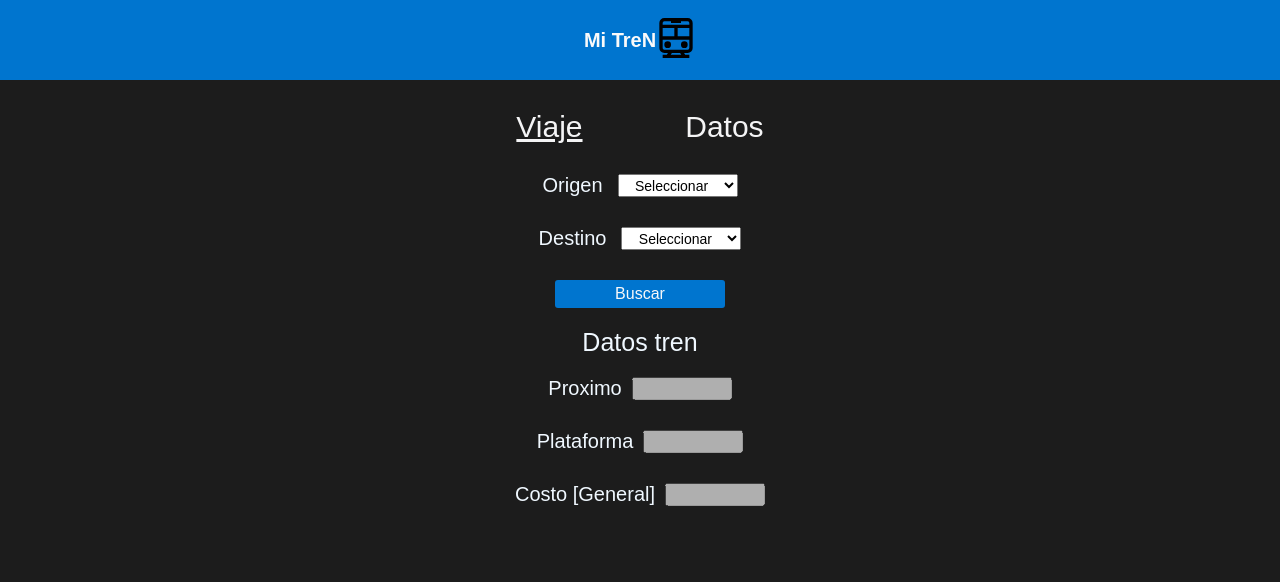
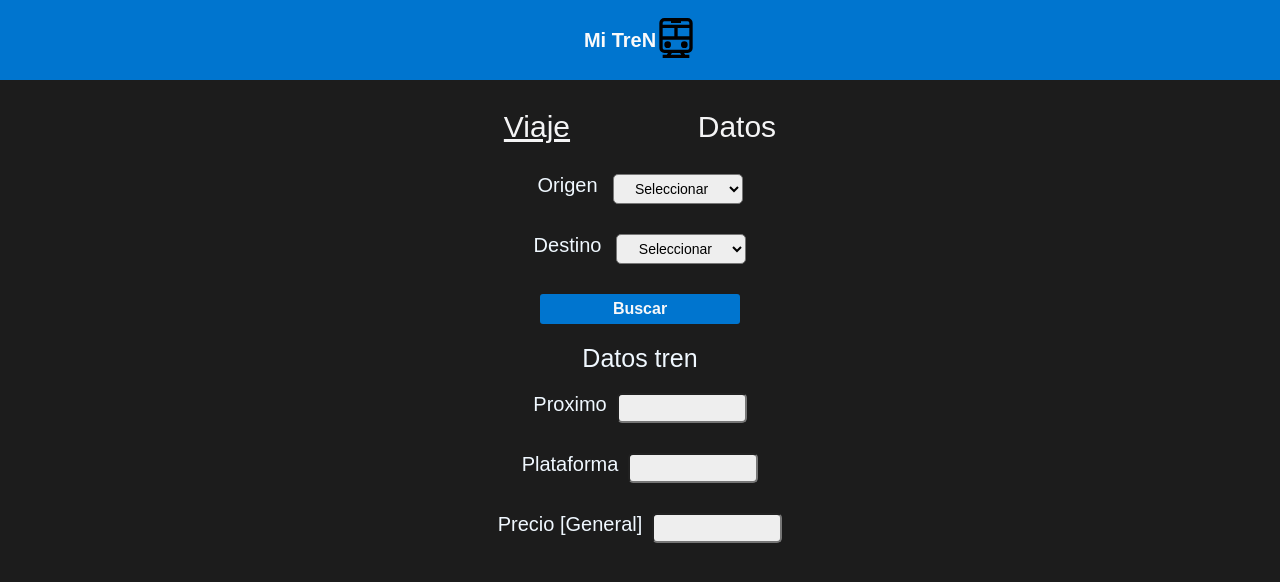
Before and after one commit to diegoolivera/mi-treN, a React (Create React App) app: page / in a window 1280 px wide. Shown: the top 582 px of the page. Built offline with nearby package versions, Linux system fonts and the light colour scheme; a web font is replaced by a local one.

Commit message:
[ADD]responsive

```diff
--- a/src/componentes/boleto/DatoBoleto.jsx
+++ b/src/componentes/boleto/DatoBoleto.jsx
@@ -14,11 +14,11 @@ const DatoBoleto = ({sb}) => {
         <div className='categories'>
             <p>Tipo Boleto</p>
             <select  onChange={tipoBoletoSelect} >
-                <option> </option>
+                <option disabled> Seleccionar </option>
                 <option value="General"> General</option>
                 <option value="Jubilado">Jubilado</option>
                 <option value="Estudiante">Estudiante</option>
-                <option value="Discapacitado">Discapacitado</option>
+                <option value="Discapacitado"> Discapacitado</option>
                 <option value="Obrero">Obrero</option>
             </select>
         </div>
--- a/src/componentes/boleto/datoBoleto.css
+++ b/src/componentes/boleto/datoBoleto.css
@@ -19,4 +19,14 @@
     margin-left: 10px;
     font-size: 15px;
     border: 0;
+    text-align: center;
 }
+
+/*media querys*/
+@media only screen and (min-width: 600px) {
+    .categories select{
+        width: 130px;
+        height: 30px;
+        border-radius: 5px;
+    }
+}
--- a/src/componentes/home/home.css
+++ b/src/componentes/home/home.css
@@ -7,7 +7,7 @@ main{
     display: flex;
     align-items: center;
     justify-content: space-around;
-    width: 350px;
+    width: 100%;
     margin: 0 auto;
 }
 
@@ -23,3 +23,11 @@ main{
 .activar{
     text-decoration: underline;
 }
+
+
+/*media querys*/
+@media only screen and (min-width: 600px) {
+    .flex{
+        width: 400px;
+    }
+}
--- a/src/componentes/viaje/Viaje.jsx
+++ b/src/componentes/viaje/Viaje.jsx
@@ -85,18 +85,18 @@ const Viaje = ({tb}) => {
             <p className='trenTitle'>Datos tren</p>
 
             <div className='contentTrenDates'>
-                <p>Proximo</p>
-                <input ref={inputProximo} type="text" id="" disabled />
+                <p >Proximo</p>
+                <input ref={inputProximo} type="text" id="" readOnly />
             </div>
 
             <div className='contentTrenDates'>
                 <p>Plataforma</p>
-                <input ref={inputPlataforma} type="text" id="" disabled  />
+                <input ref={inputPlataforma} type="text" id="" readOnly  />
             </div>
 
             <div className='contentTrenDates'>
-                <p>Costo [{tb}] </p>
-                <input ref={inputTotal} type="text" id="" disabled  />
+                <p>Precio [{tb}]</p>
+                <input ref={inputTotal} type="text" id="" readOnly />
             </div>
         </div>
     </article>
--- a/src/componentes/viaje/viaje.css
+++ b/src/componentes/viaje/viaje.css
@@ -80,3 +80,26 @@ article{
     color: aliceblue;
     font-size: 20px;
 }
+
+/*media querys*/
+@media only screen and (min-width: 600px) {
+
+    .contentViajeDates select{
+        width: 130px;
+        height: 30px;
+        border-radius: 5px;
+        background-color: #eee;
+    }
+    .contentTrenDates input{
+        width: 130px;
+        height: 30px;
+        border-radius: 5px;
+        background-color: #eee;
+    }
+
+    .contentButton button{
+        width: 200px;
+        height: 30px;
+        font-weight: 600;
+    }
+}
```
